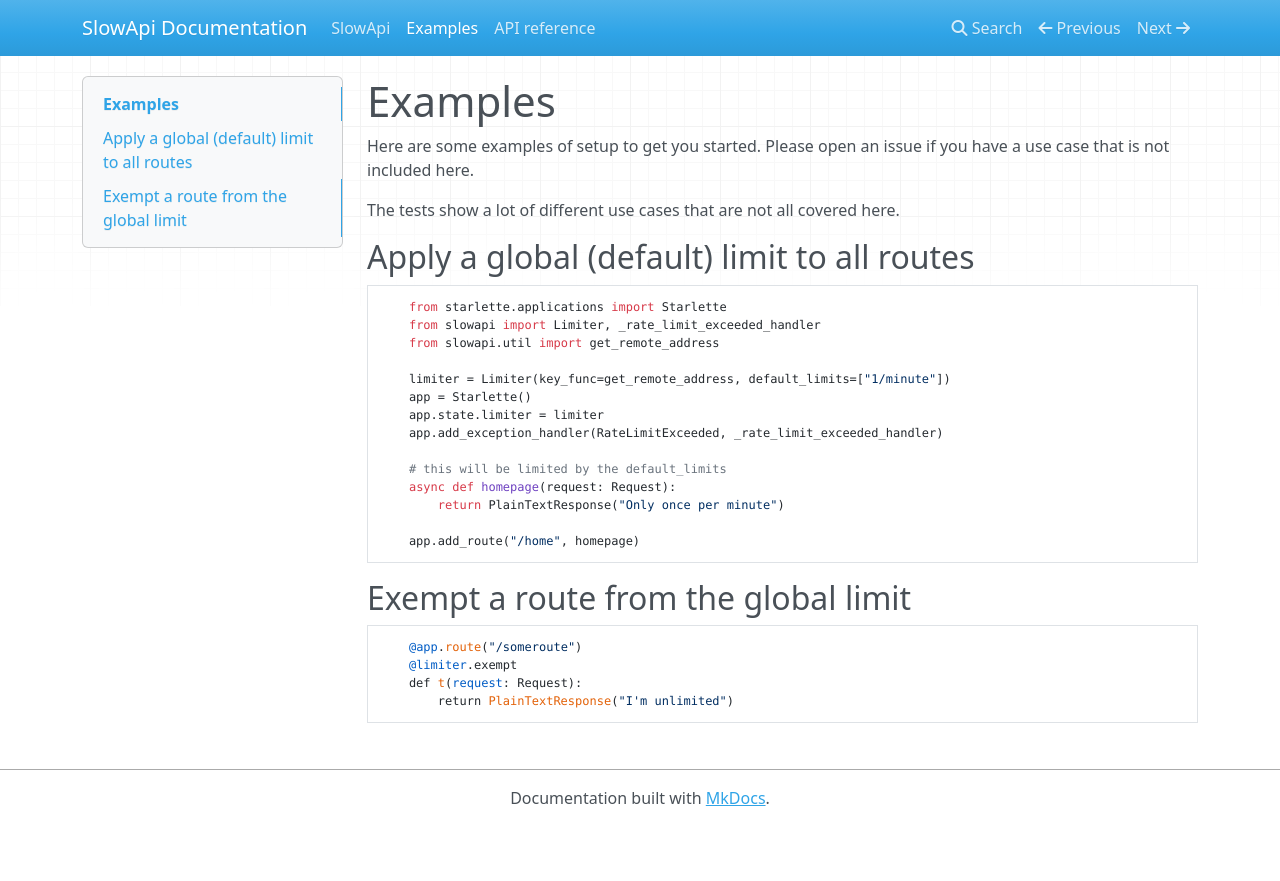
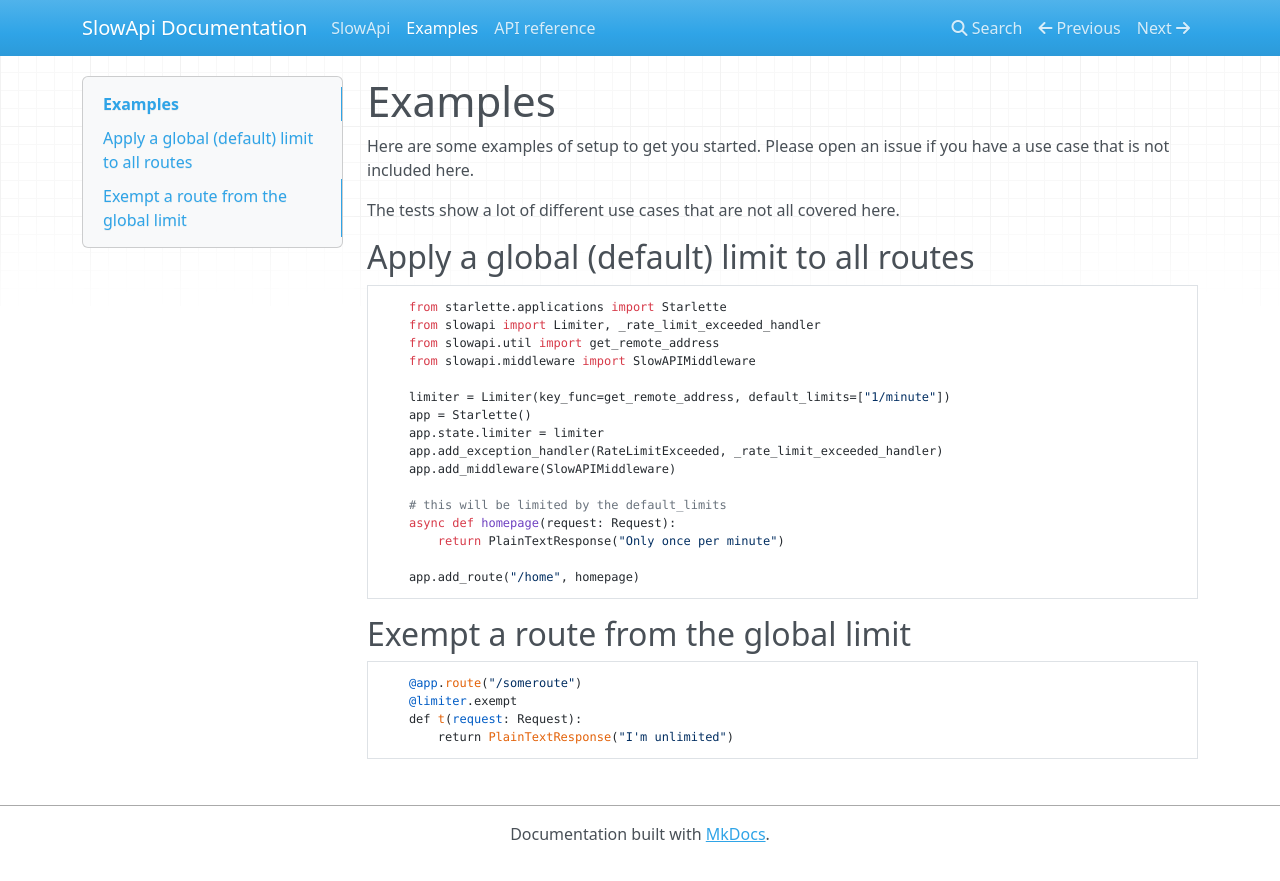
Before and after one commit to laurentS/slowapi, an MkDocs documentation site: the page built from docs/examples.md, in a window 1280 px wide. Shown: the top 881 px of the page. Built offline with MkDocs 1.6.1, drawn with Linux system fonts in a browser that asks for light colours; nearby versions of some CDN libraries.

Commit message:
Add middleware in docs/examples

```diff
--- a/docs/examples.md
+++ b/docs/examples.md
@@ -10,11 +10,13 @@
     from starlette.applications import Starlette
     from slowapi import Limiter, _rate_limit_exceeded_handler
     from slowapi.util import get_remote_address
+    from slowapi.middleware import SlowAPIMiddleware
 
     limiter = Limiter(key_func=get_remote_address, default_limits=["1/minute"])
     app = Starlette()
     app.state.limiter = limiter
     app.add_exception_handler(RateLimitExceeded, _rate_limit_exceeded_handler)
+    app.add_middleware(SlowAPIMiddleware)
 
     # this will be limited by the default_limits
     async def homepage(request: Request):
```
